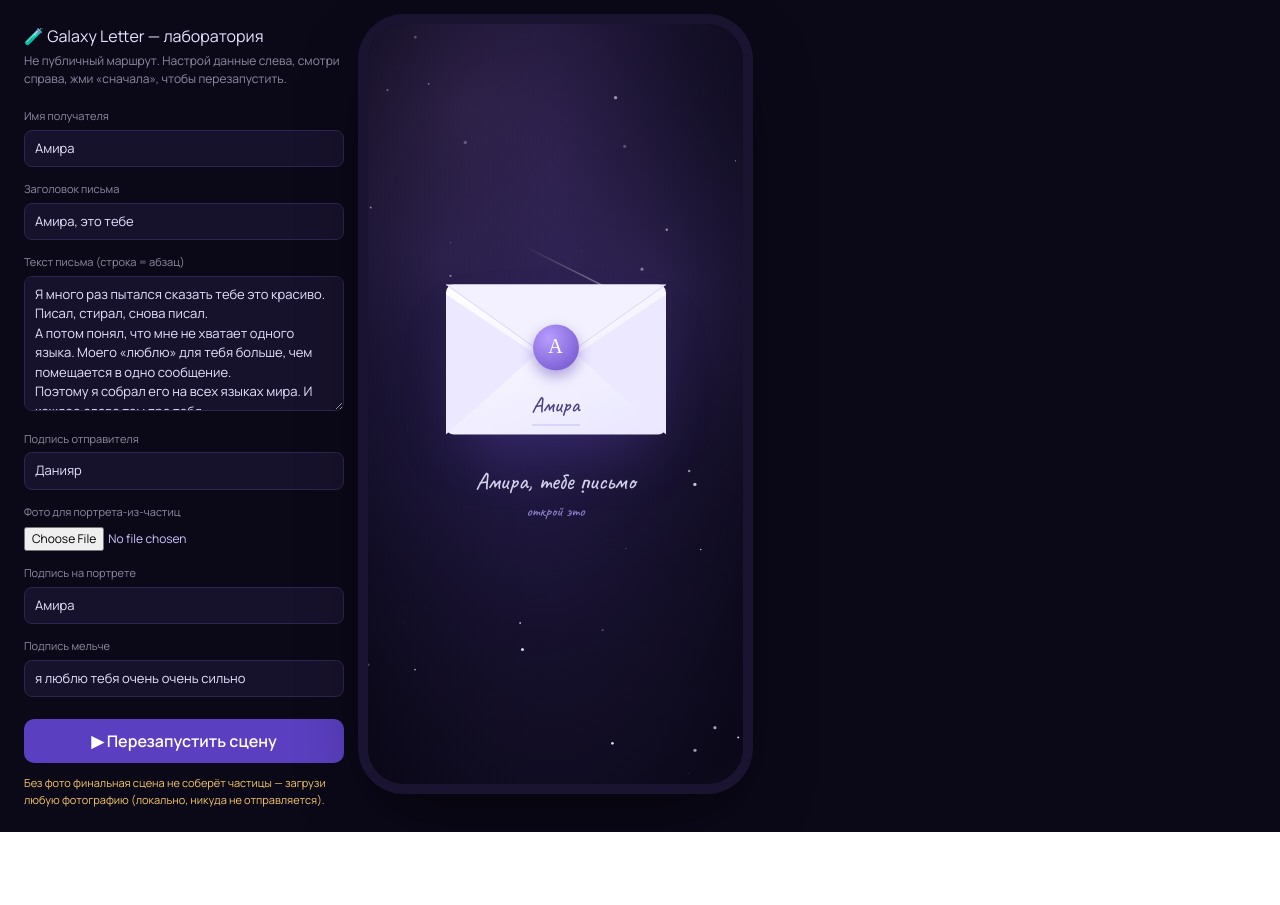
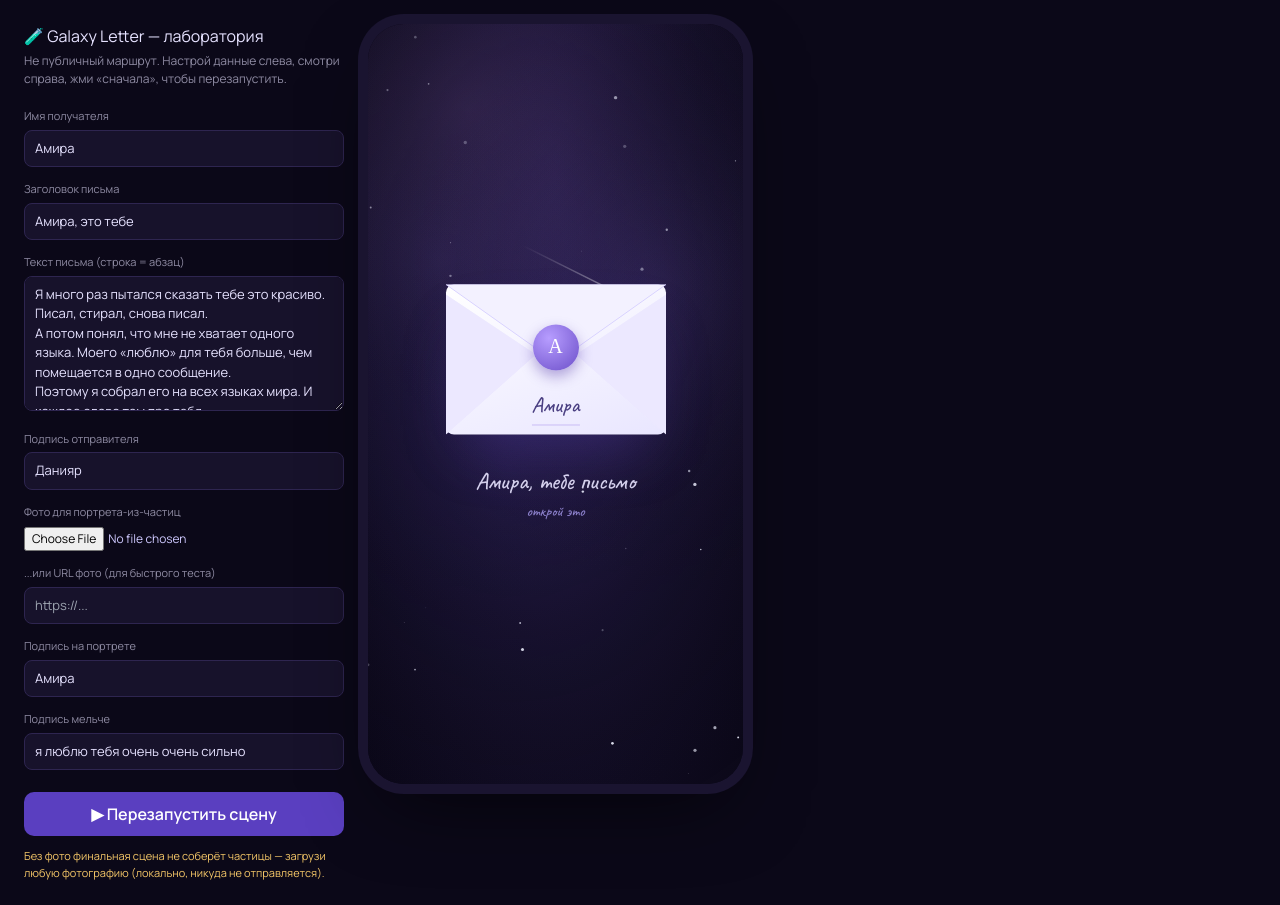
Before and after one commit to nightma-1/date-invite-platform, a React (Vite) app: page /lab/galaxy-letter in a window 1280 px wide. Before the commit the page ends 832 px from the top, so only its background shows below. Built offline with nearby package versions, Linux system fonts and the light colour scheme.

Commit message:
Lab page: add photo-URL field for quick testing without a file dialog
Co-Authored-By: Claude Sonnet 5 <noreply@anthropic.com>
Claude-Session: https://claude.ai/code/session_01HK2SGrrj8iS3CFw67aLdP7

```diff
--- a/src/experiments/galaxy-letter/GalaxyLetterLabPage.jsx
+++ b/src/experiments/galaxy-letter/GalaxyLetterLabPage.jsx
@@ -55,6 +55,15 @@ export default function GalaxyLetterLabPage() {
         </Field>
         <Field label="Фото для портрета-из-частиц">
           <input type="file" accept="image/*" onChange={handleFile} style={{ fontSize: 12, color: '#cfc9ff' }} />
+        </Field>
+        <Field label="...или URL фото (для быстрого теста)">
+          <input
+            placeholder="https://..."
+            onBlur={(e) => {
+              if (e.target.value.trim()) setPhotoUrl(e.target.value.trim());
+            }}
+            style={inputStyle}
+          />
         </Field>
         <Field label="Подпись на портрете">
           <input value={finalCaption} onChange={(e) => setFinalCaption(e.target.value)} style={inputStyle} />
```
